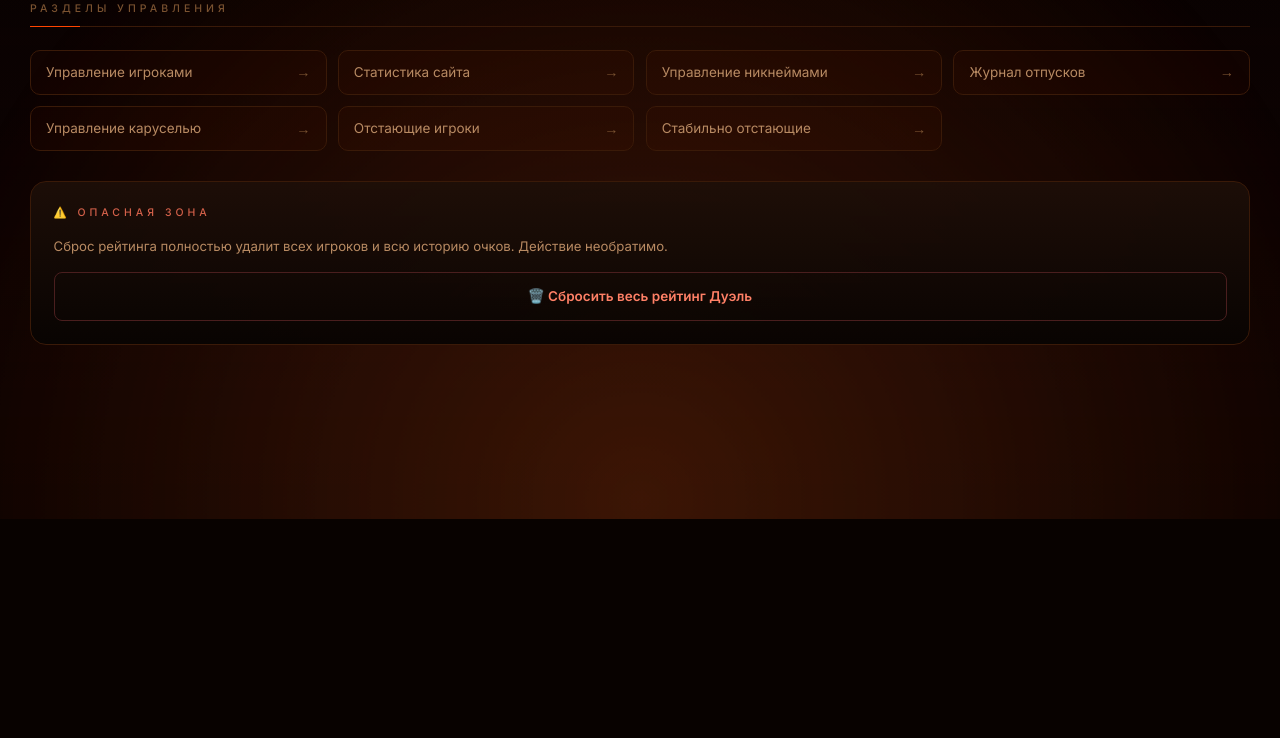
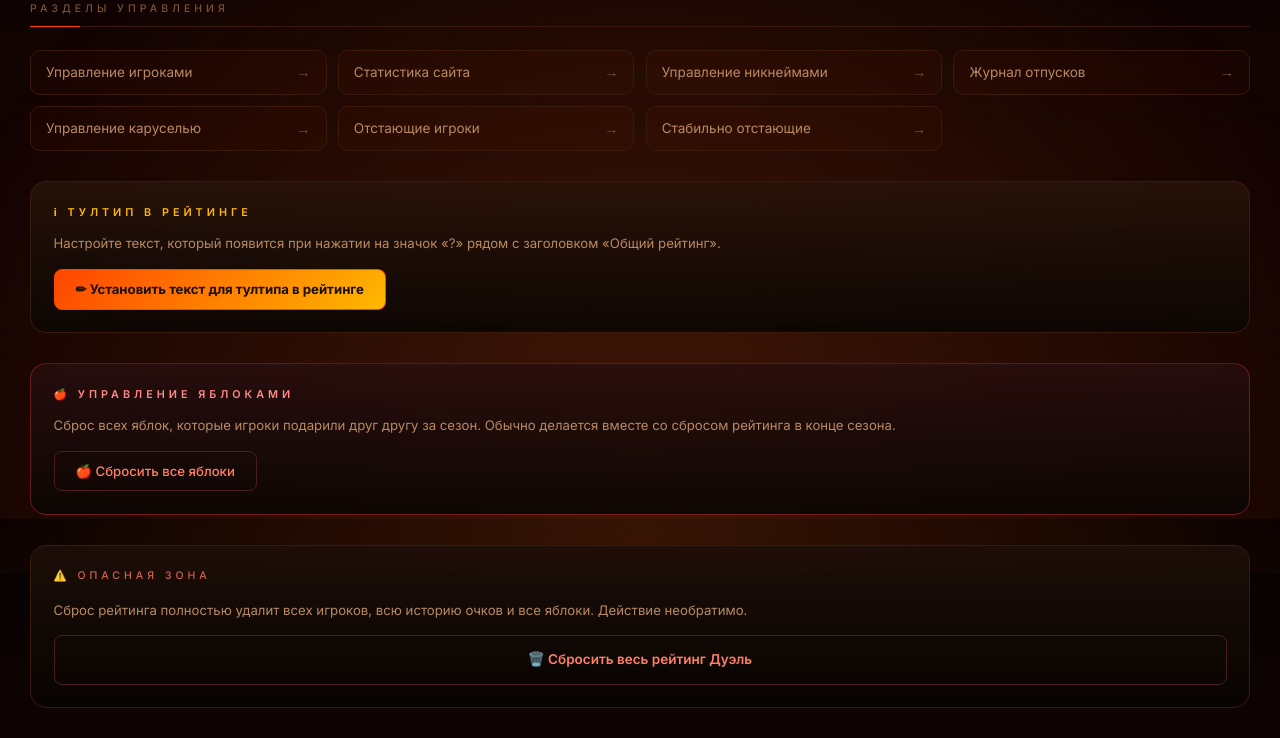
Before and after one commit to paradigmaafk-boop/e-hell, a Flask app: page /admin in a window 1280 px wide. Shown: the part 281-1019 px from the top of the page. Before the commit the page ends 800 px from the top, so only its background shows below. Run offline with Flask 3, Linux system fonts and the light colour scheme; the visitor is signed in with stand-in values (Sample User, id 1); data that the repository does not hold is empty; some libraries are stand-ins or nearby versions; some web fonts are replaced.

Commit message:
Update admin.html

```diff
--- a/templates/admin.html
+++ b/templates/admin.html
@@ -75,6 +75,53 @@
         .role-super_admin { background: rgba(255,69,0,0.18); color: #ff4500; border: 1px solid rgba(255,69,0,0.5); }
         body.light-theme .roles-block { background: #fff8ec; }
         body.light-theme .role-row { background: #fff5e6; }
+
+        .apples-admin-block {
+            margin-top: 2rem;
+            padding: 1.5rem;
+            border: 1px solid rgba(255,60,60,0.35);
+            border-radius: 16px;
+            background: linear-gradient(180deg, rgba(40,15,15,0.85), rgba(12,6,3,0.95));
+        }
+        .apples-admin-block h3 {
+            font-size: 0.72rem;
+            color: #ff8a8a;
+            text-transform: uppercase;
+            letter-spacing: 4px;
+            font-weight: 600;
+            margin-bottom: 0.85rem;
+        }
+        .apples-admin-block p {
+            color: var(--muted);
+            font-size: 0.88rem;
+            margin-bottom: 1rem;
+            line-height: 1.5;
+        }
+        body.light-theme .apples-admin-block { background: #fff5e6; }
+
+        .tooltip-admin-block {
+            margin-top: 2rem;
+            padding: 1.5rem;
+            border: 1px solid var(--line);
+            border-radius: 16px;
+            background: linear-gradient(180deg, rgba(40,20,10,0.85), rgba(12,6,3,0.95));
+        }
+        .tooltip-admin-block h3 {
+            font-size: 0.72rem;
+            color: var(--accent-warm);
+            text-transform: uppercase;
+            letter-spacing: 4px;
+            font-weight: 600;
+            margin-bottom: 0.85rem;
+        }
+        .tooltip-admin-block p {
+            color: var(--muted);
+            font-size: 0.88rem;
+            margin-bottom: 1rem;
+            line-height: 1.5;
+        }
+        body.light-theme .tooltip-admin-block { background: #fff8ec; }
+
         @media (max-width: 780px) {
             .role-row { grid-template-columns: 1fr; }
         }
@@ -210,6 +257,28 @@
         </div>
     </section>
 
+    {% if is_super_admin %}
+    <section class="tooltip-admin-block">
+        <h3>ℹ Тултип в рейтинге</h3>
+        <p>
+            Настройте текст, который появится при нажатии на значок «?» рядом с заголовком «Общий рейтинг».
+        </p>
+        <a href="/admin/rating-tooltip" class="btn btn-primary">✏ Установить текст для тултипа в рейтинге</a>
+    </section>
+
+    <section class="apples-admin-block">
+        <h3>🍎 Управление яблоками</h3>
+        <p>
+            Сброс всех яблок, которые игроки подарили друг другу за сезон.
+            Обычно делается вместе со сбросом рейтинга в конце сезона.
+        </p>
+        <form method="POST" action="/admin/reset-apples"
+              onsubmit="return confirm('⚠️ Сбросить ВСЕ яблоки?\n\nЭто удалит все подарки за сезон. Действие необратимо.');">
+            <button type="submit" class="btn btn-danger">🍎 Сбросить все яблоки</button>
+        </form>
+    </section>
+    {% endif %}
+
     {% if is_super_admin and admin_players %}
     <section class="roles-block">
         <h3>🛡 Управление ролями</h3>
@@ -255,10 +324,10 @@
         <div class="danger-zone" style="margin-top: 0; padding-top: 0; border-top: none;">
             <h4>⚠️ Опасная зона</h4>
             <p style="color: var(--muted); font-size: 0.88rem; margin-bottom: 1rem;">
-                Сброс рейтинга полностью удалит всех игроков и всю историю очков. Действие необратимо.
+                Сброс рейтинга полностью удалит всех игроков, всю историю очков и все яблоки. Действие необратимо.
             </p>
             <form action="/reset-rating/duel" method="POST"
-                  onsubmit="return confirm('⚠️ ВНИМАНИЕ!\n\nЭто действие полностью удалит ВСЕ данные рейтинга Дуэль:\n— всех игроков\n— всю историю очков\n\nОтменить это действие НЕВОЗМОЖНО!\n\nПродолжить?');">
+                  onsubmit="return confirm('⚠️ ВНИМАНИЕ!\n\nЭто действие полностью удалит ВСЕ данные рейтинга Дуэль:\n— всех игроков\n— всю историю очков\n— все яблоки за сезон\n\nОтменить это действие НЕВОЗМОЖНО!\n\nПродолжить?');">
                 <button type="submit" class="btn btn-danger">
                     🗑️ Сбросить весь рейтинг Дуэль
                 </button>
```
